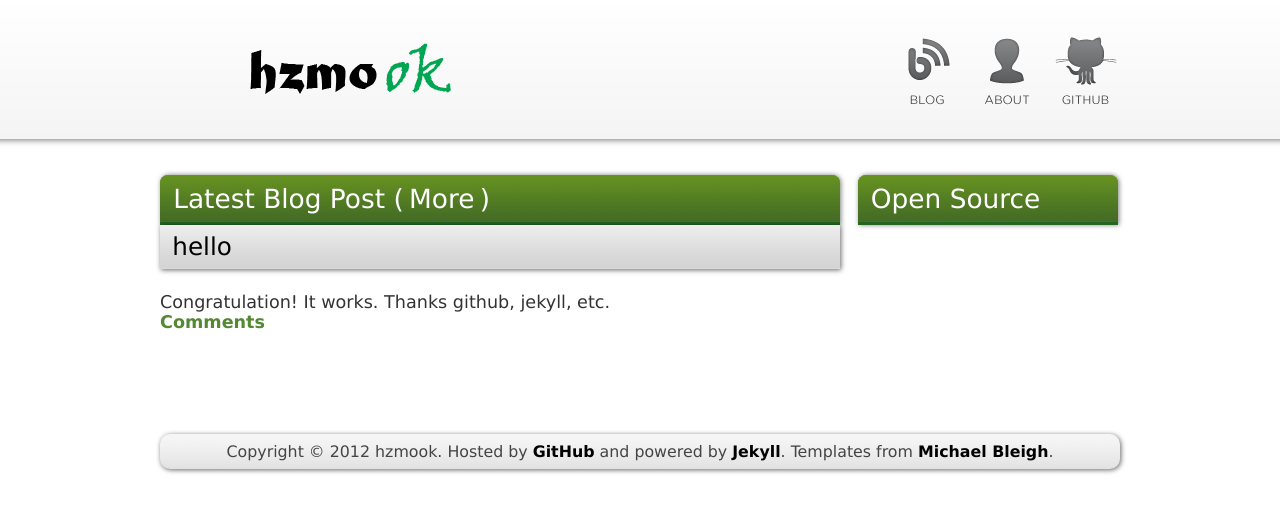
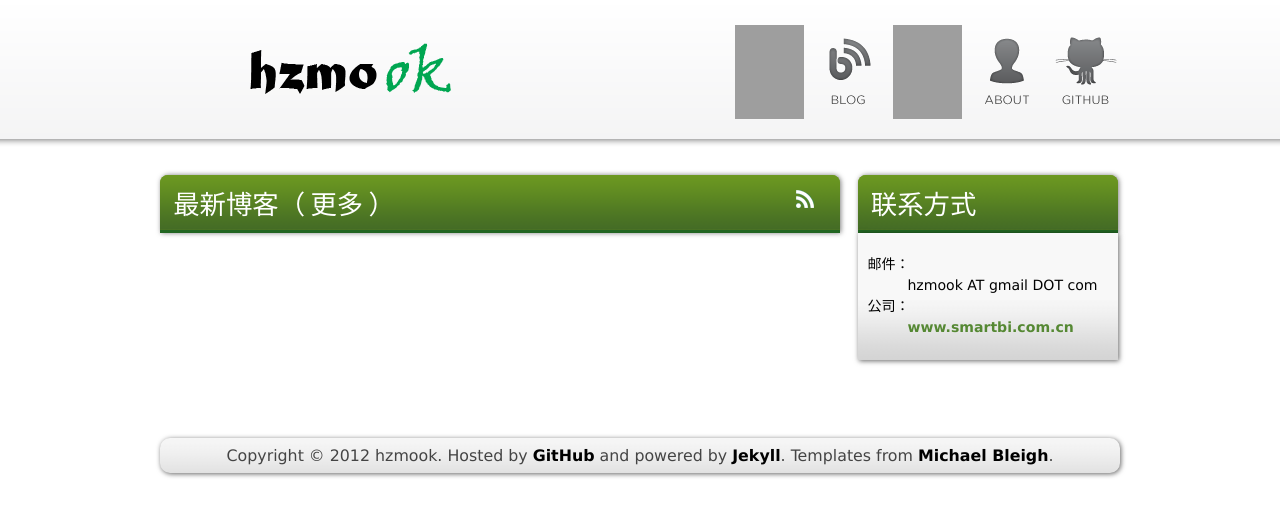
Before and after one commit to hzmook/hzmook.github.com, a Jekyll site: the page built from index.html, in a window 1280 px wide. Shown: the top 516 px of the page. Built offline with Jekyll 4.4.1, drawn with Linux system fonts in a browser that asks for light colours; Markdown is read by kramdown in place of the engine named in the settings; comment, search, counter and statistics services are not loaded; grey boxes are pictures that could not be loaded.

Commit message:
fix utf-8 no BOM

```diff
--- a/README.markdown
+++ /dev/null
@@ -1,6 +0,0 @@
-hzmook
-=======
-
-This is the Jekyll source for hzmook's blog and website, [hzmook](http://hzmook.github.com/). The design and layout of this site are from [Mister Bleigh](http://www.mbleigh.com/), and are licensed under the MIT License. However, the content of the site (blog posts and page content) is licensed under a Creative Commons Attribution license (you may use it, but must give attribution).
-
-Copyright (c) 2012 hzmook. Rights reserved as indicated above.
--- a/_config.yml
+++ b/_config.yml
@@ -1,2 +1 @@
 markdown: rdiscount
-pygments: true
--- a/_layouts/master.html
+++ b/_layouts/master.html
@@ -4,7 +4,8 @@
 <html>
   <head>
     <meta http-equiv="Content-type" content="text/html; charset=utf-8">
-    <title>HZMOOK - {{ page.title }}</title>
+    <title>hzmook - {{ page.title }}</title>
+    <link rel="shortcut icon" href="favicon.ico" />
     <link rel="stylesheet" href="/stylesheets/master.css" type="text/css" media="screen" charset="utf-8"/>
     <link rel="stylesheet" href="/stylesheets/syntax.css" type="text/css" media="screen" charset="utf-8"/>
     <script src="/javascripts/jquery.js" type="text/javascript" charset="utf-8"></script>
@@ -13,13 +14,15 @@
   <body>
     <div id='wrapper'>
       <div id='header'>
-        <h1><a href='/' title='Home'>HZMO OK</a></h1>
+        <h1><a href='/'>hzmook</a></h1>
 
         <div id='menu'>
           <ul>
-            <li><a href='/blog.html' id='blog_link' title='Blog'>Blog</a></li>
-            <li><a href='/about.html' id='about_link' title='About'>About</a></li>
-            <li><a href='http://github.com/hzmook' target='_blank' title='GitHub' rel='me' id='github_link'>GitHub</a></li>
+            <li><a href='/' id='home-link' title='首页'>首页</a></li>
+            <li><a href='/blog.html' id='blog-link' title='博客'>博客</a></li>
+            <li><a href='/docs.html' id='docs-link' title='文档'>文档</a></li>
+            <li><a href='/about.html' id='about-link' title='关于'>关于</a></li>
+            <li><a href='http://github.com/hzmook' target='_blank' title='GitHub' rel='me' id='github-link'>GitHub</a></li>
           </ul>
         </div>
       </div>
@@ -43,7 +46,7 @@
             s.src = 'http://' + disqus_shortname + '.disqus.com/count.js';
             (document.getElementsByTagName('HEAD')[0] || document.getElementsByTagName('BODY')[0]).appendChild(s);
         }());
-    //]]>
     </script>
+
   </body>
 </html>
--- a/_posts/2012-06-29-hello.textile
+++ /dev/null
@@ -1,8 +0,0 @@
----
-layout: post
-title: "hello"
----
-
-Congratulation! It works.
-
-Thanks github, jekyll, etc.
--- a/about.textile
+++ b/about.textile
@@ -1,8 +1,8 @@
 ---
-title: About
+title: 关于
 layout: master
 ---
 
-h2. About me
+h2. 关于我
 
 This guy is very lazy ~
--- a/atom.xml
+++ b/atom.xml
@@ -14,7 +14,7 @@ layout: nil
    <email>hzmook@gmail.com</email>
  </author>
 
- {% for post in site.posts %}
+ {% for post in site.posts limit:15 %}
  <entry>
    <title>{{ post.title }}</title>
    <link href="http://hzmook.github.com{{ post.url }}"/>
--- a/blog.html
+++ b/blog.html
@@ -1,6 +1,6 @@
 ---
 layout: master
-title: Blog
+title: 博客
 full_posts: 5
 ---
 
@@ -16,7 +16,7 @@ full_posts: 5
   </div>
   {% else %}
     {% if forloop.index == page.full_posts %}
-    <h3>Older Posts</h3>
+    <h3>更多博客</h3>
     <table class='post-list'>
     {% endif %}
     <tr>
--- a/index.html
+++ b/index.html
@@ -1,38 +1,39 @@
 ---
 layout: master
-title: Hzmook on the Web
+title: 首页
+full_posts: 3
 ---
 
-<div class='home_box' id='home_left'>
-  <h2><!--<a href='http://feeds2.feedburner.com/hzmook' class='float-right'><img src='/images/subscribe-icon.gif' alt='Subscribe'/></a>--> Latest Blog Post (<a href='/blog.html'>More</a>)</h2>
+<div class='home-box' id='home-left'>
+  <h2><a href='atom.xml' class='float-right'
+      ><img src='/images/subscribe-icon.gif' alt='Subscribe'/></a
+      >最新博客（<a href='/blog.html'>更多</a>）</h2>
 
+{% for post in site.posts limit:page.full_posts %}
   <div class='post'>
-    <h1><a href='{{site.posts.first.url}}'>{{site.posts.first.title}}</a></h1>
-    <div class='body'>{{ site.posts.first.content }}</div>
-    <a href='{{site.posts.first.url}}#disqus_thread'>Comments</a>
+    <span class='date'>{{post.date | date_to_string}}</span>
+    <h1><a href='{{post.url}}'>{{post.title}}</a></h1>
+    <div class='body'>{{post.content}}</div>
+    <a href='{{post.url}}#disqus_thread'>View Comments</a>
   </div>
-</div>
-<div class='home_box' id='home_right'>
-  <h2>Open Source</h2>
-  <div id='github-projects'>
-  </div>
+{% endfor %}
+
 </div>
 
-<script type="text/javascript" charset="utf-8">
-  $.githubUser('hzmook', function(data) {
-    $('#github-projects').html('');
+<div class='home-box' id='home-right'>
+  <h2>联系方式</h2>
+  <div class='sidebar'>
+    <div class="sidebar-item">
+    <dl>
+      <dt>邮件：</dt>
+      <dd>hzmook AT gmail DOT com </dd>
 
-    var repos = data.user.repositories;
-    repos.sort(function(a,b) {
-      return b.watchers - a.watchers;
-    });
+      <dt>公司：</dt>
+      <dd><a href="http://www.smartbi.com.cn/" target='_blank' title='广州思迈特'>www.smartbi.com.cn</a></dd>
 
-    $(repos.slice(0,6)).each(function() {
-      $('#github-projects').append("\
-<div class='repo'>\
-  <h3><a href='" + this.url + "'>" + this.name + "</a></h3>\
-  <span class='desc'>"+this.description+"</span>\
-</div>");
-    });
-  });
-</script>
+    </dl>
+
+    </div>
+  </div>
+
+</div>
--- a/stylesheets/master.css
+++ b/stylesheets/master.css
@@ -68,11 +68,14 @@ a:visited {
   text-indent: -999em;
 }
 
-#menu ul li a#twitter_link { background-image: url(/images/twitter.gif); }
-#menu ul li a#blog_link { background-image: url(/images/blog.gif); }
-#menu ul li a#linkedin_link { background-image: url(/images/linkedin.gif); }
-#menu ul li a#github_link { background-image: url(/images/github.gif); }
-#menu ul li a#about_link { background-image: url(/images/about.gif); }
+#menu ul li a#twitter-link { background-image: url(/images/twitter.gif); }
+#menu ul li a#blog-link { background-image: url(/images/blog.gif); }
+#menu ul li a#linkedin-link { background-image: url(/images/linkedin.gif); }
+#menu ul li a#github-link { background-image: url(/images/github.gif); }
+#menu ul li a#about-link { background-image: url(/images/about.gif); }
+#menu ul li a#weibo-link { background-image: url(/images/weibo.gif); }
+#menu ul li a#home-link { background-image: url(/images/home.gif); }
+#menu ul li a#docs-link { background-image: url(/images/docs.gif); }
 
 #content {
   padding: 2em 0;
@@ -86,6 +89,16 @@ a:visited {
 
 #content p {
   line-height: 160%;
+}
+
+#submenu ul {
+  list-style: none;
+  text-align: left;
+  line-height: 200%;
+}
+
+#submenu ul li {
+  margin-left: -20px;
 }
 
 span.date {
@@ -197,11 +210,11 @@ div.related {
   text-decoration: none;
 }
 
-.home_box {
+.home-box {
   float: left;
 }
 
-#content .home_box h2 {
+#content .home-box h2 {
   background: #6e9b20 url(/images/green_gradient.gif) repeat-x bottom;
   padding: 0.3em 0.5em;
   border-bottom: 3px solid #262;
@@ -217,24 +230,24 @@ div.related {
   box-shadow: 1px 0 5px rgba(0,0,0,0.5);
 }
 
-#content .home_box h2 a {
+#content .home-box h2 a {
   font-weight: normal;
 }
 
-#content .home_box .post h1 {
+#content .home-box .post h1 {
   margin-top: 0;
 }
 
-.home_box h2 a {
+.home-box h2 a {
   color: white;
   margin: 0 0.2em;
 }
 
-#home_left {
+#home-left {
   width: 680px;
 }
 
-#home_right {
+#home-right {
   width: 260px;
   margin-left: 1em;
 }
@@ -246,11 +259,11 @@ code {
   font-family: "Consolas","Courier New",Courier,monospace;
 }
 
-.home_box .post h1 a {
+.home-box .post h1 a {
   font-size: 0.7em;
 }
 
-.repo {
+.sidebar-item {
   text-decoration: none;
   clear: left;
   display: block;
@@ -269,10 +282,10 @@ code {
   line-height: 150%;
 }
 
-.repo h3 {
+.sidebar-item h3 {
   margin: 0 0 0.3em 0;
 }
-.repo h3 a {
+.sidebar-item h3 a {
   font-weight: normal;
   color: #426a25;
   text-decoration: none;
@@ -280,7 +293,7 @@ code {
   font-size: 1.2em;
 }
 
-#github-projects.big .repo {
+.sidebar.big .sidebar-item {
   float: left;
   width: 25.2em;
   margin: 1.2em 1em 0 0;
```
Also changed, not shown: other parts of _layouts/master.html (+1 -1 lines), 1 other file.
